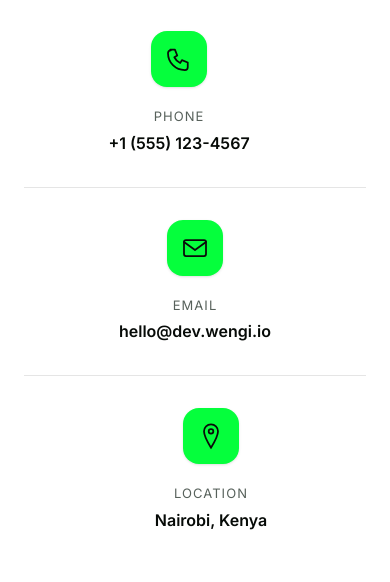
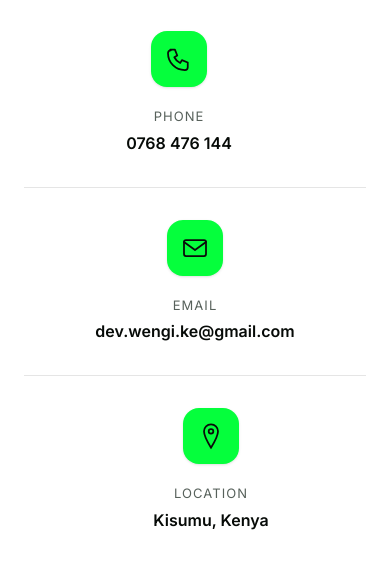
Before and after one commit to dev-wengi/wengi-website, a React (Vite) app: page / in a window 390 px wide. Shown: the part 7400-7982 px from the top of the page. Built offline with nearby package versions, Linux system fonts and the light colour scheme.

Commit message:
Use real email, phone, and location on Contact section

```diff
--- a/src/sections/Contact.tsx
+++ b/src/sections/Contact.tsx
@@ -62,22 +62,22 @@ const CONTACT_ITEMS = [
     id: 'phone',
     icon: <PhoneIcon />,
     label: 'Phone',
-    value: '+1 (555) 123-4567',
-    href: 'tel:+15551234567',
+    value: '0768 476 144',
+    href: 'tel:+254768476144',
   },
   {
     id: 'email',
     icon: <EmailIcon />,
     label: 'Email',
-    value: 'hello@dev.wengi.io',
-    href: 'mailto:hello@dev.wengi.io',
+    value: 'dev.wengi.ke@gmail.com',
+    href: 'mailto:dev.wengi.ke@gmail.com',
   },
   {
     id: 'location',
     icon: <LocationIcon />,
     label: 'Location',
-    value: 'Nairobi, Kenya',
-    href: 'https://maps.google.com/?q=Nairobi,Kenya',
+    value: 'Kisumu, Kenya',
+    href: 'https://maps.google.com/?q=Kisumu,Kenya',
   },
 ]
 
@@ -152,7 +152,7 @@ export const Contact: React.FC<ContactProps> = ({ className = '' }) => {
 
           {/* CTA Button */}
           <motion.a
-            href="mailto:hello@dev.wengi.io"
+            href="mailto:dev.wengi.ke@gmail.com"
             variants={fadeUp}
             initial="hidden"
             whileInView="visible"
```
